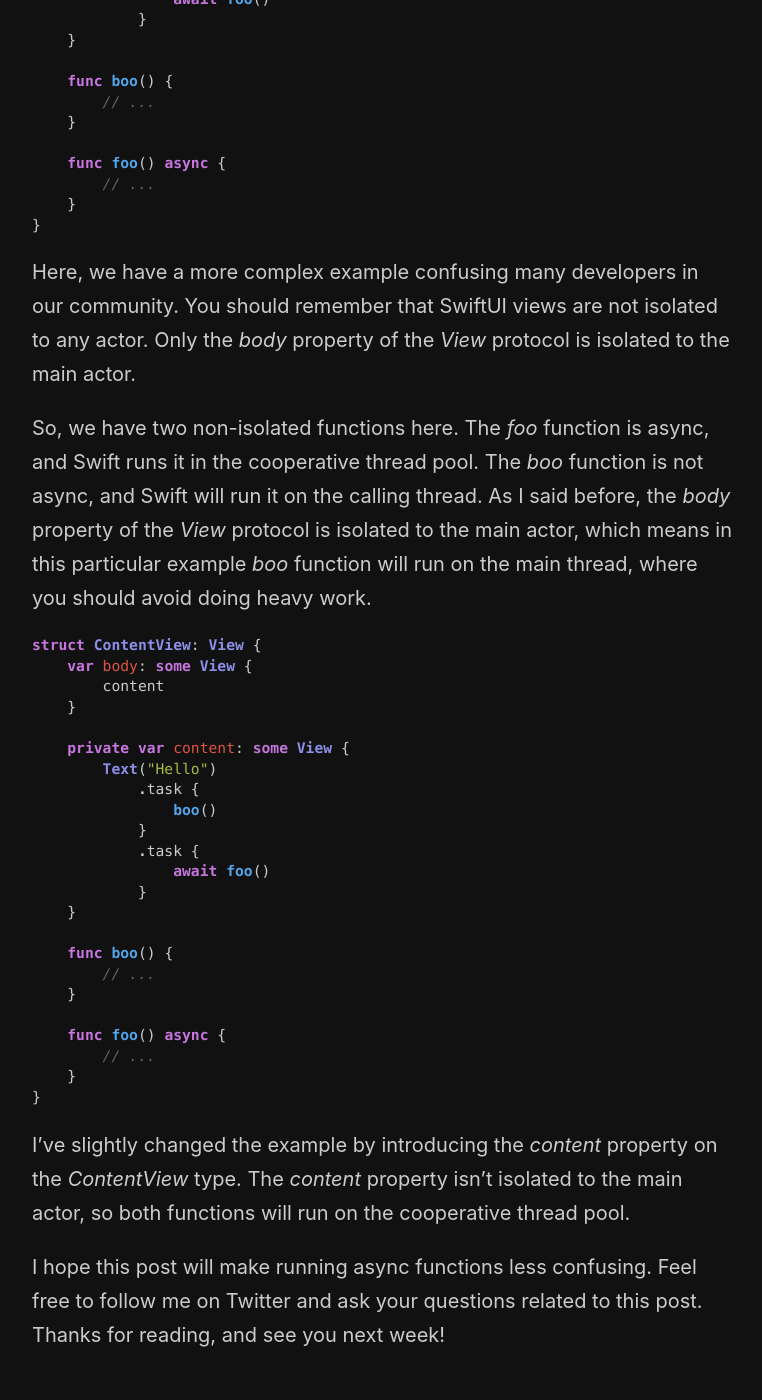
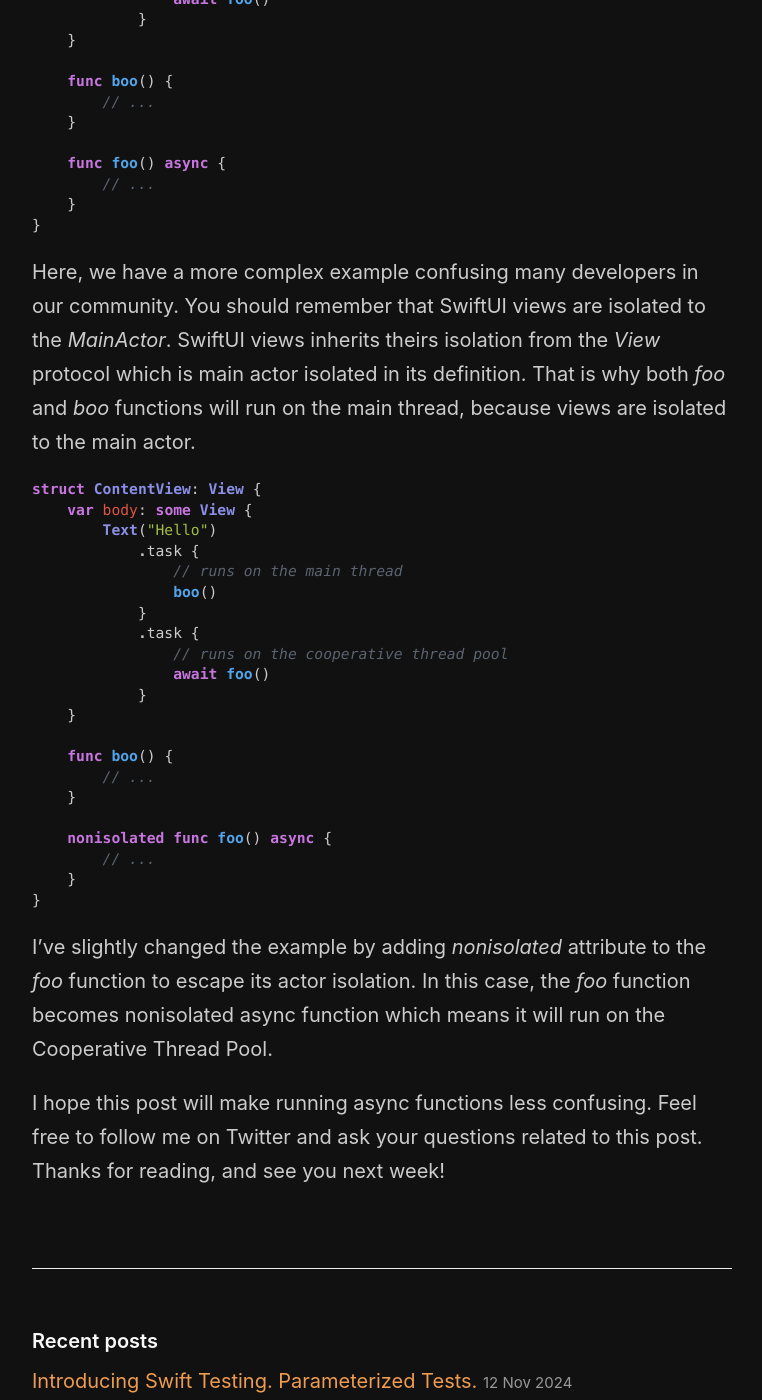
Before and after one commit to mecid/mecid.github.io, a Jekyll site: the page built from _posts/2024-03-20-where-swift-concurrency-will-run-your-function.md, in a window 1280 px wide and 1400 px high, scrolled down 2660 px. Shown: the whole window, without its empty margins (258-1020 px from the left). Built offline with Jekyll 4.4.1, drawn with Linux system fonts in a browser that asks for light colours.

Commit message:
swift async functions post updated

````diff
--- a/_posts/2024-03-20-where-swift-concurrency-will-run-your-function.md
+++ b/_posts/2024-03-20-where-swift-concurrency-will-run-your-function.md
@@ -80,22 +80,18 @@
 }
 ```
 
-Here, we have a more complex example confusing many developers in our community. You should remember that SwiftUI views are not isolated to any actor. Only the *body* property of the *View* protocol is isolated to the main actor.
-
-So, we have two non-isolated functions here. The *foo* function is async, and Swift runs it in the cooperative thread pool. The *boo* function is not async, and Swift will run it on the calling thread. As I said before, the *body* property of the *View* protocol is isolated to the main actor, which means in this particular example *boo* function will run on the main thread, where you should avoid doing heavy work.
+Here, we have a more complex example confusing many developers in our community. You should remember that SwiftUI views are isolated to the *MainActor*. SwiftUI views inherits theirs isolation from the *View* protocol which is main actor isolated in its definition. That is why both *foo* and *boo* functions will run on the main thread, because views are isolated to the main actor.
 
 ```swift
 struct ContentView: View {
     var body: some View {
-        content
-    }
-
-    private var content: some View {
         Text("Hello")
             .task {
+                // runs on the main thread
                 boo()
             }
             .task {
+                // runs on the cooperative thread pool
                 await foo()
             }
     }
@@ -104,12 +100,12 @@
         // ...
     }
 
-    func foo() async {
+    nonisolated func foo() async {
         // ...
     }
 }
 ```
 
-I've slightly changed the example by introducing the *content* property on the *ContentView* type. The *content* property isn't isolated to the main actor, so both functions will run on the cooperative thread pool.
+I've slightly changed the example by adding *nonisolated* attribute to the *foo* function to escape its actor isolation. In this case, the *foo* function becomes nonisolated async function which means it will run on the Cooperative Thread Pool.
 
 I hope this post will make running async functions less confusing. Feel free to follow me on Twitter and ask your questions related to this post. Thanks for reading, and see you next week!
````
